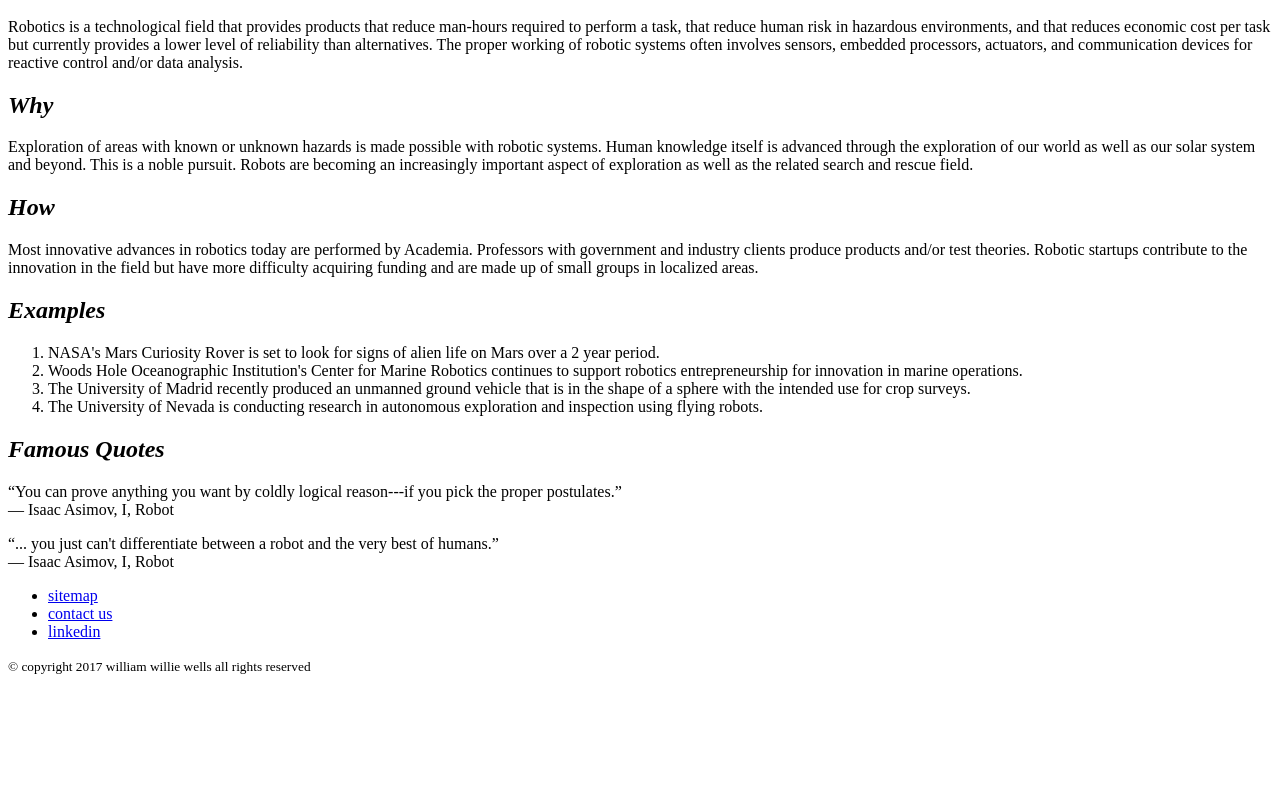
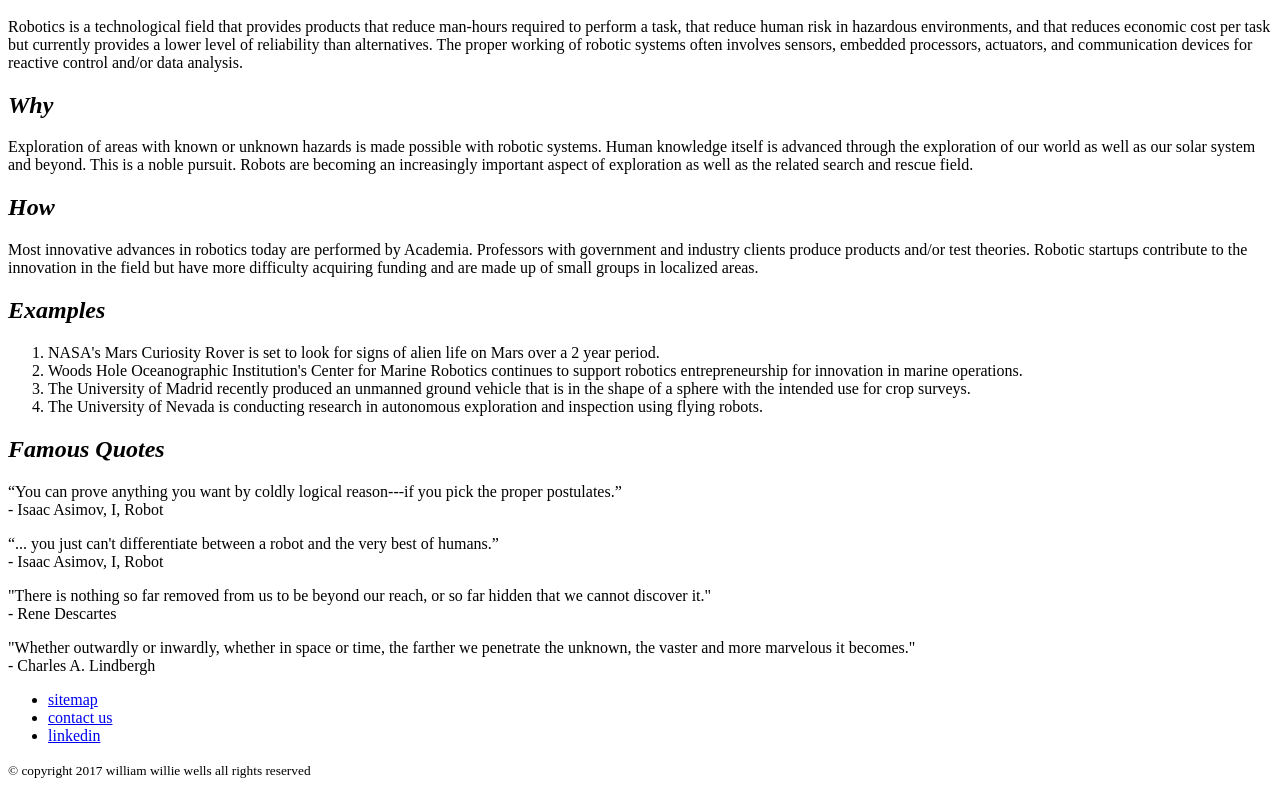
Before and after one commit to wwilliewells/RevatureSeed, a website: page html/robotics.html in a window 1280 px wide. Shown: the part 216-1003 px from the top of the page. Before the commit the page ends 899 px from the top, so only its background shows below. Drawn offline with Linux system fonts and the light colour scheme.

Commit message:
updated tech page

```diff
--- a/html/robotics.html
+++ b/html/robotics.html
@@ -69,9 +69,13 @@
         <section>
           <h1><strong><em>Famous Quotes</em></strong></h1>
           <p>“You can prove anything you want by coldly logical reason---if you pick the proper postulates.”
-          <br>― Isaac Asimov, I, Robot </p>
+            <br>- Isaac Asimov, I, Robot </p>
           <p>“... you just can't differentiate between a robot and the very best of humans.”
-<br>― Isaac Asimov, I, Robot </p>
+            <br>- Isaac Asimov, I, Robot </p>
+          <p>"There is nothing so far removed from us to be beyond our reach,
+            or so far hidden that we cannot discover it." <br> - Rene Descartes</p>
+          <p> "Whether outwardly or inwardly, whether in space or time, the farther we penetrate the unknown,
+            the vaster and more marvelous it becomes."<br> - Charles A. Lindbergh</p>
         </section>
       </main>
       <footer>
```
